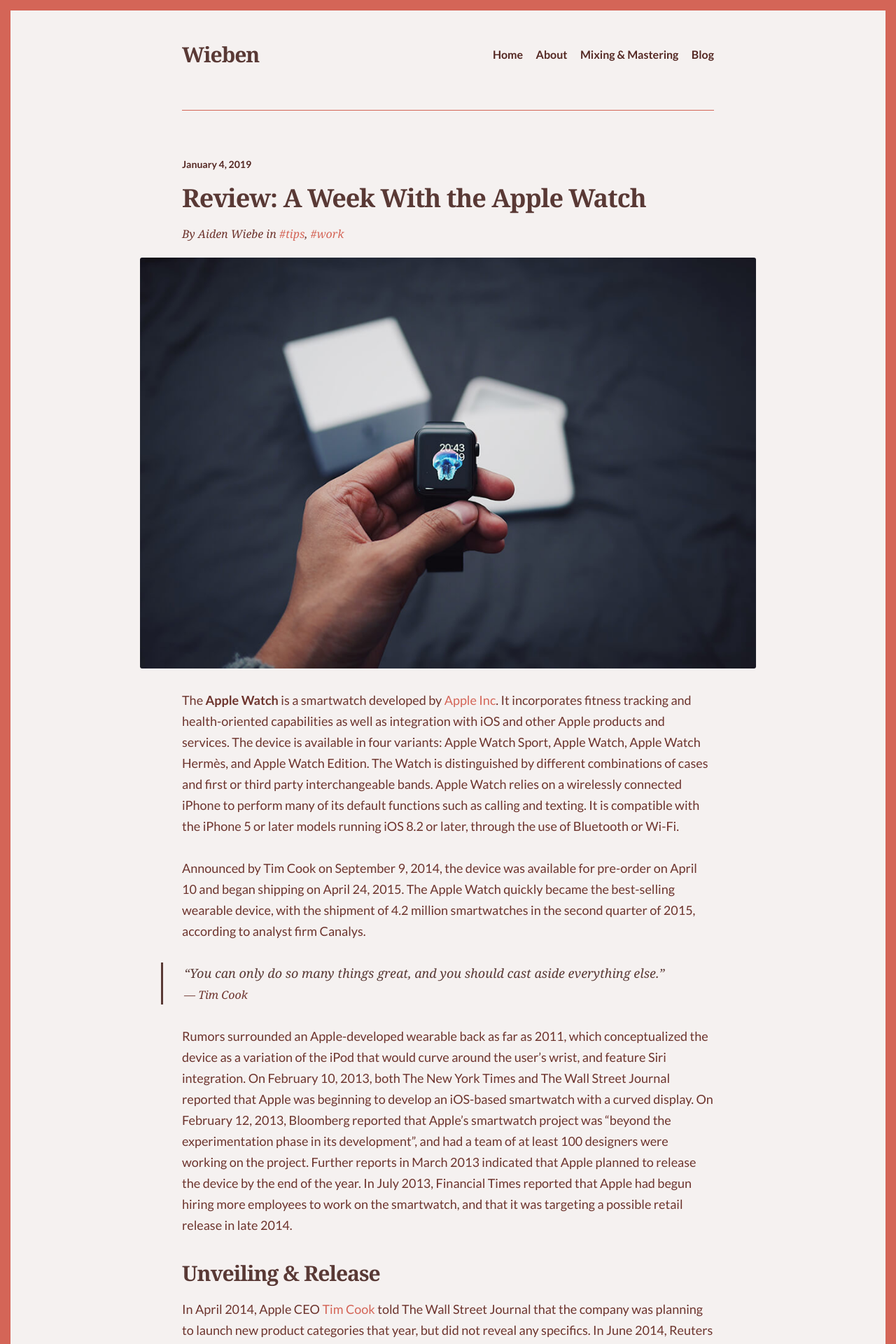
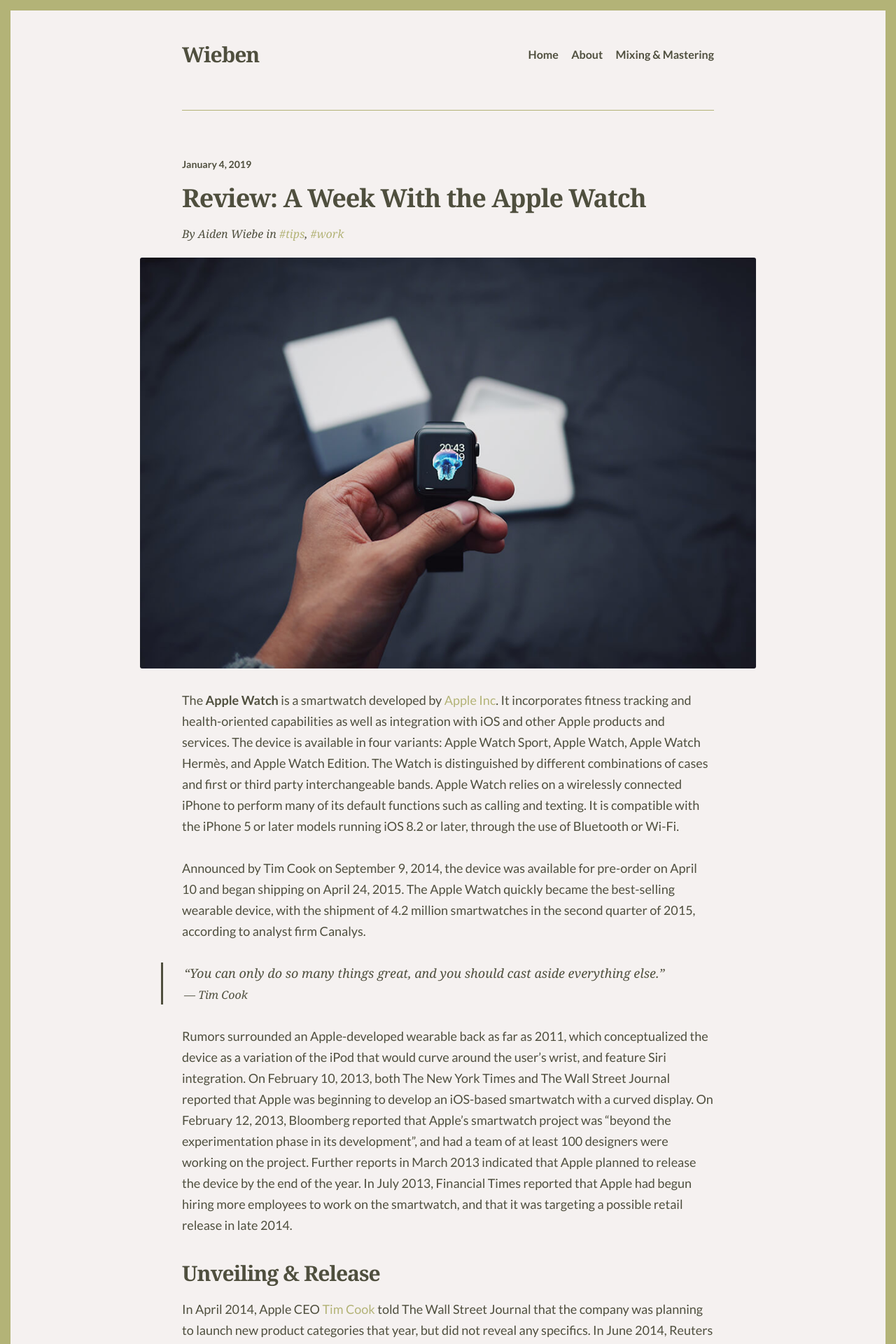
Before and after one commit to SamsonGoodenough/wieben-site, a Jekyll site: the page built from _posts/2019-01-04-a-week-with-the-apple-watch.md, in a window 1280 px wide. Shown: the top 1920 px of the page at 70% size. Built offline with Jekyll 4.4.1, drawn with Linux system fonts in a browser that asks for light colours; some web fonts are replaced.

Commit message:
Update style, remove blog

```diff
--- a/_config.yml
+++ b/_config.yml
@@ -34,11 +34,11 @@
     url: /about/
   - text: Mixing & Mastering
     url: /mixing-mastering/
-  - text: Blog
-    url: /blog/
+  # - text: Blog
+  #   url: /blog/
 
 # Colors
-accent_color: '#D46557'
+accent_color: '#b3b377'
 
 # Site footer
 footer:
--- a/_data/spotify.json
+++ b/_data/spotify.json
@@ -1,8 +1,8 @@
 {
   "albums": [
     {
-      "title": "Soul Power",
-      "artist": "James Brown",
+      "title": "Soul Power - James Brown",
+      "artist": "Mixing & Mastering",
       "link": "https://www.youtube.com/watch?v=3Ze5E41TTJ0",
       "image": "images/soulpower_suqre.png"
     }
--- a/_sass/_albums.scss
+++ b/_sass/_albums.scss
@@ -29,6 +29,7 @@
     }
 
     .content {
+      container-type: inline-size;
       position: absolute;
       top: 0;
       left: 0;
@@ -37,7 +38,7 @@
       border-radius: 5px;
       display: flex;
       justify-content: center;
-      background-color: #D46557;
+      background-color: #b3b377;
       z-index: 1;
       align-items: flex-end;
       text-align: center;
@@ -45,12 +46,20 @@
 
       h4 {
         display: block;
-        margin-bottom: 0;
+        margin-bottom: -5px;
         color: white;
+        font-size: 0.8rem;
+        @supports (container-type: inline-size) {
+          font-size: 6.5cqw;
+        }
       }
 
       span {
         color: white;
+        font-size: 0.8rem;
+        @supports (container-type: inline-size) {
+          font-size: 6.5cqw;
+        }
       }
     }
   }
@@ -99,6 +108,20 @@
 
       .content {
         transform: translate(1rem, 1.6rem);
+
+        h4 {
+          font-size: 0.8rem;
+          @supports (container-type: inline-size) {
+            font-size: 4.5cqw;
+          }
+        }
+
+        span {
+          font-size: 0.8rem;
+          @supports (container-type: inline-size) {
+            font-size: 4.5cqw;
+          }
+        }
       }
     }
   }
--- a/assets/css/style.scss
+++ b/assets/css/style.scss
@@ -33,10 +33,10 @@
 {% assign accent = site.accent_color | default: '#2d72d9' %}
 $palette: (
   accent:    {{ accent }},
-  primary:   #6d342d,
-  secondary: #593935,
-  meta:      #542823,
-  border:    #D46557,
+  primary:   #4f4f3e,
+  secondary: #4f4f3e,
+  meta:      #4f4f3e,
+  border:    #b3b377,
   bg:        hsl(15, 20%, 95%)
 );
 
```
